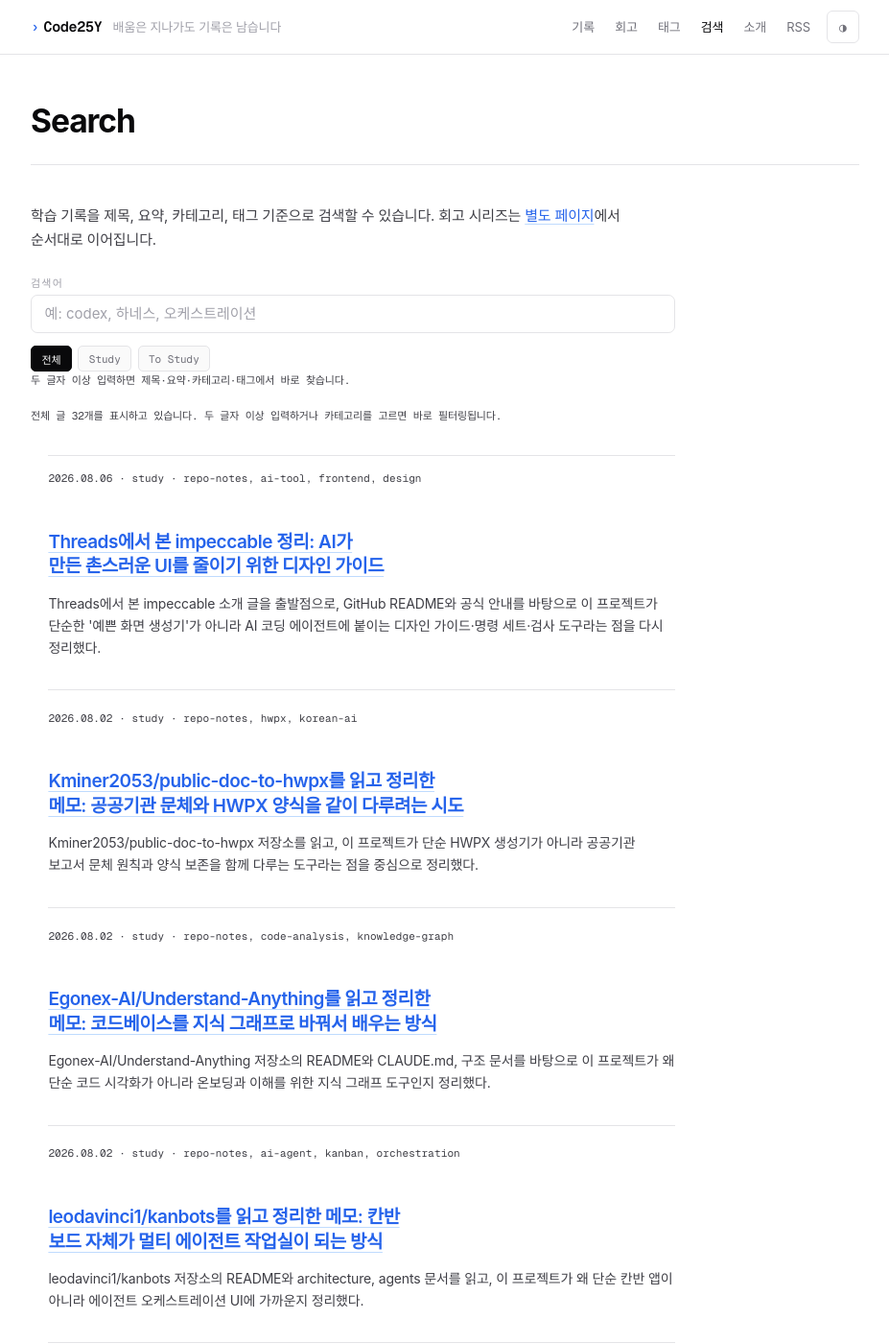
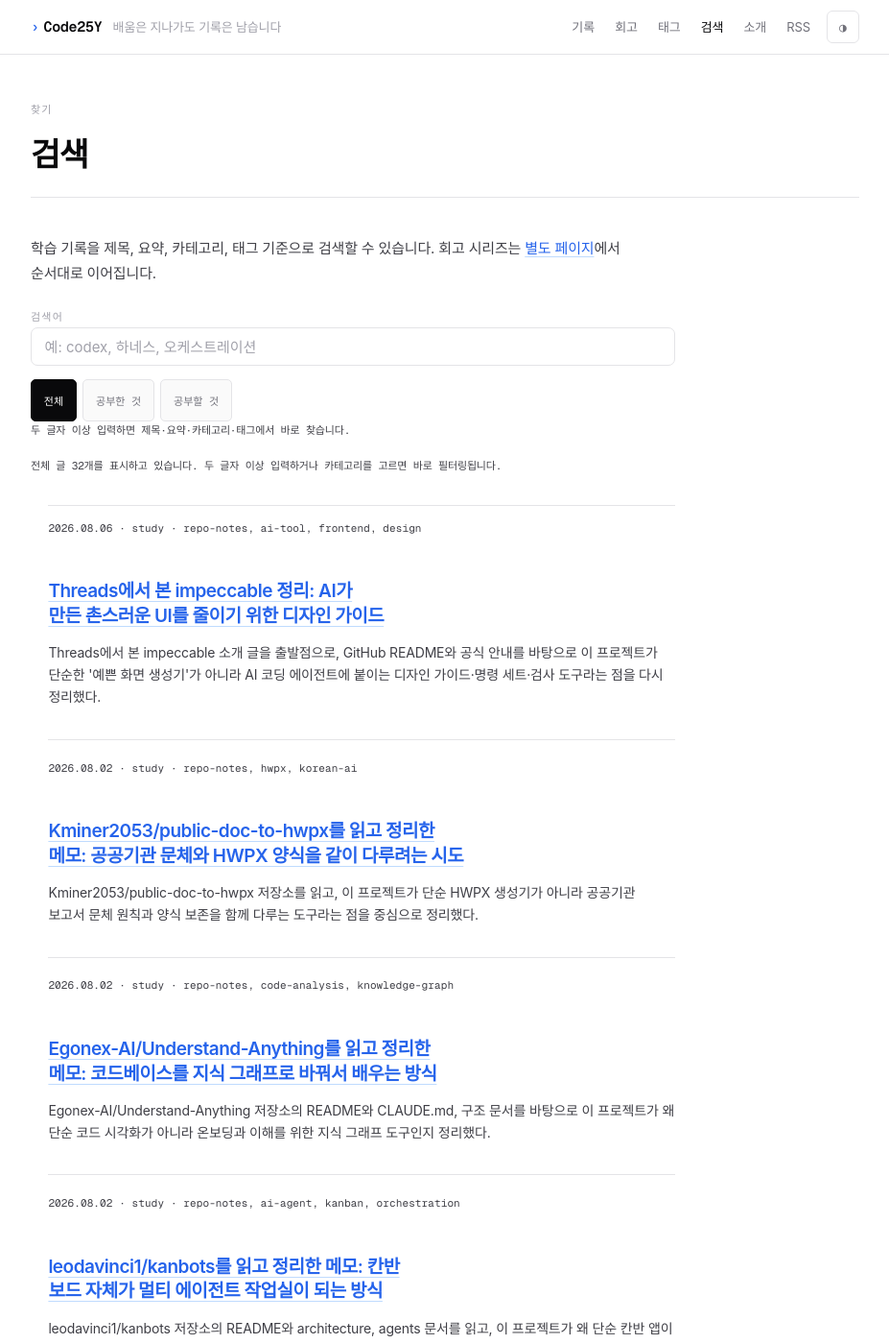
Before and after one commit to songseungyul/Code25Y, a Jekyll site: the page built from search.md, in a window 1280 px wide and 1400 px high. Shown: the whole window at 96% size, without its empty margins (176-1103 px from the left). Built offline with Jekyll 4.4.1, drawn with Linux system fonts in a browser that asks for light colours; some web fonts are replaced.

Commit message:
Polish archive pages and mobile chips

```diff
--- a/_layouts/page.html
+++ b/_layouts/page.html
@@ -4,6 +4,7 @@ layout: default
 
 <section class="page-shell container">
   <header class="page-header-block">
+    <p class="eyebrow">{{ page.eyebrow | default: '기록 페이지' }}</p>
     <h1 class="page-title">{{ page.title }}</h1>
     {% if page.subtitle %}
       <p class="post-header-meta">{{ page.subtitle }}</p>
--- a/assets/css/style.scss
+++ b/assets/css/style.scss
@@ -778,11 +778,13 @@ time,
 }
 
 .post-tag-list a {
-  display: inline-block;
-  padding: 0.15rem 0.5rem;
+  min-height: 2.25rem;
+  padding: 0.4rem 0.7rem;
   border: 1px solid var(--border);
   border-radius: 5px;
   background: var(--bg-subtle);
+  display: inline-flex;
+  align-items: center;
   font-family: var(--mono);
   font-size: 0.6875rem;
   color: var(--muted);
@@ -1151,7 +1153,8 @@ time,
   display: inline-flex;
   align-items: center;
   gap: 0.35rem;
-  padding: 0.2rem 0.55rem;
+  min-height: 2.5rem;
+  padding: 0.42rem 0.75rem;
   border: 1px solid var(--border);
   border-radius: 5px;
   background: var(--bg-subtle);
@@ -1233,10 +1236,14 @@ time,
 }
 
 .filter-chip {
-  padding: 0.28rem 0.65rem;
+  min-height: 2.75rem;
+  padding: 0.45rem 0.8rem;
   border: 1px solid var(--border);
   border-radius: 5px;
   background: var(--bg-subtle);
+  display: inline-flex;
+  align-items: center;
+  justify-content: center;
   font-family: var(--mono);
   font-size: 0.6875rem;
   color: var(--muted);
--- a/search.md
+++ b/search.md
@@ -1,7 +1,8 @@
 ---
 layout: page
-title: Search
+title: 검색
 permalink: /search/
+eyebrow: 찾기
 ---
 
 학습 기록을 제목, 요약, 카테고리, 태그 기준으로 검색할 수 있습니다.
@@ -13,8 +14,8 @@ permalink: /search/
 
   <div class="search-filter-row" role="group" aria-label="카테고리 필터">
     <button type="button" class="filter-chip is-active" data-filter="all" aria-pressed="true">전체</button>
-    <button type="button" class="filter-chip" data-filter="study" aria-pressed="false">Study</button>
-    <button type="button" class="filter-chip" data-filter="todo-study" aria-pressed="false">To Study</button>
+    <button type="button" class="filter-chip" data-filter="study" aria-pressed="false">공부한 것</button>
+    <button type="button" class="filter-chip" data-filter="todo-study" aria-pressed="false">공부할 것</button>
   </div>
 
   <p class="search-help">두 글자 이상 입력하면 제목·요약·카테고리·태그에서 바로 찾습니다.</p>
@@ -71,8 +72,8 @@ permalink: /search/
 
     var filterLabels = {
       all: '전체',
-      study: 'Study',
-      'todo-study': 'To Study'
+      study: '공부한 것',
+      'todo-study': '공부할 것'
     };
 
     var params = new URLSearchParams(window.location.search);
```
Also changed, not shown: study/index.md (added, +25 -0 lines), tags.md (+1 -0 lines), to-study.md (+1 -0 lines).
